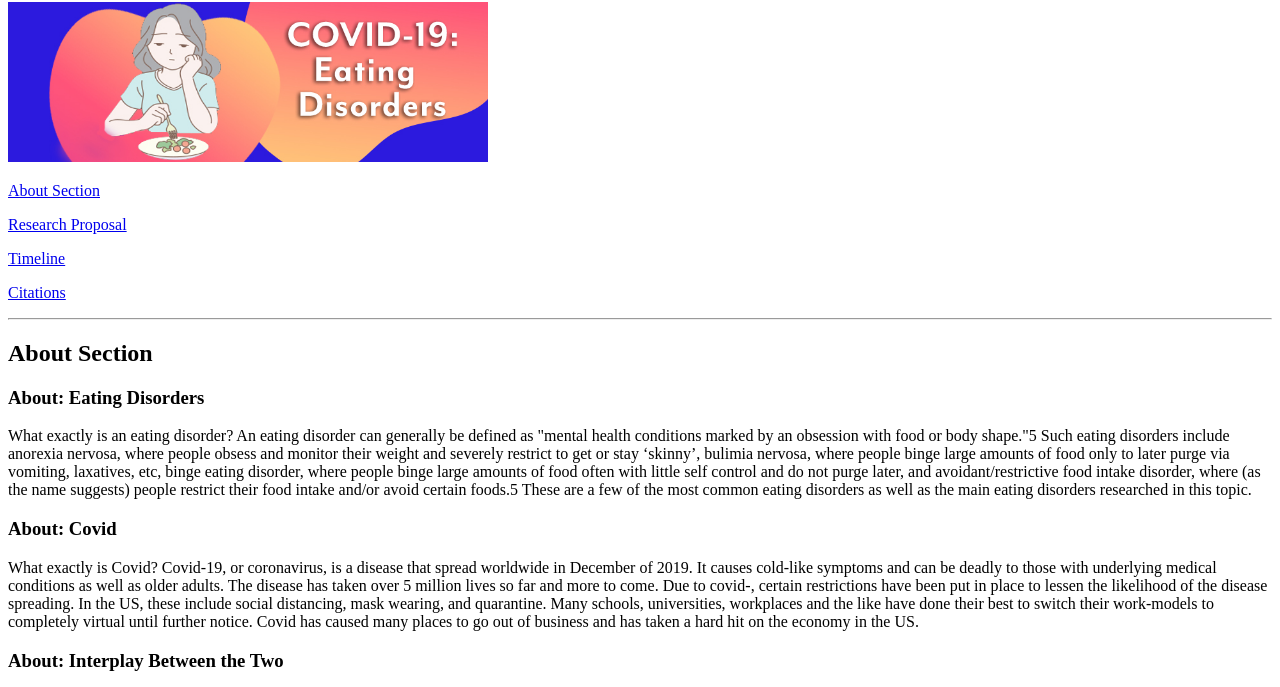
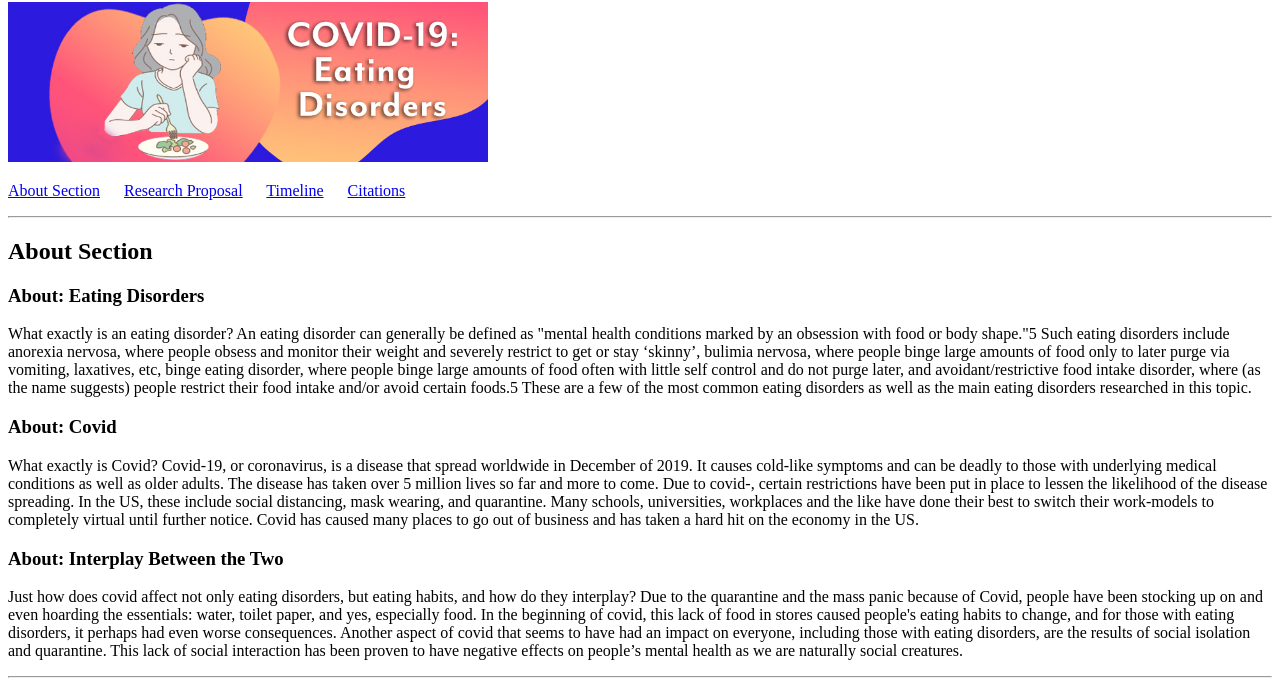
Before and after one commit to Voobhugho/voobhugho.github.io, a plain HTML site: page index.html in a window 1280 px wide. Shown: the part 78-765 px from the top of the page. Drawn offline with Linux system fonts and the light colour scheme.

Commit message:
spaced out

```diff
--- a/index.html
+++ b/index.html
@@ -3,10 +3,10 @@
 <body>
 <center><h1>Covid's Effects on Eating Disorders</h1></center>
 <img src="Eating-Disorders.jpg" alt="COVID-19: Eating Disorders" style="width:480px;height:160px;" class="center">
-<p><a href="#ABOUT">About Section</a></p>
-<p><a href="#PROPOSAL">Research Proposal</a></p>
-<p><a href="#TIMELINE">Timeline</a></p>
-<p><a href="#CITATIONS">Citations</a></p>
+<p><a href="#ABOUT">About Section</a>&nbsp;&nbsp;&nbsp;&nbsp;&nbsp;
+<a href="#PROPOSAL">Research Proposal</a>&nbsp;&nbsp;&nbsp;&nbsp;&nbsp;
+<a href="#TIMELINE">Timeline</a>&nbsp;&nbsp;&nbsp;&nbsp;&nbsp;
+<a href="#CITATIONS">Citations</a></p>
 
 <hr>
 <h2><a id="ABOUT">About Section</a></h2>
```
Also changed, not shown: 1 other file.
